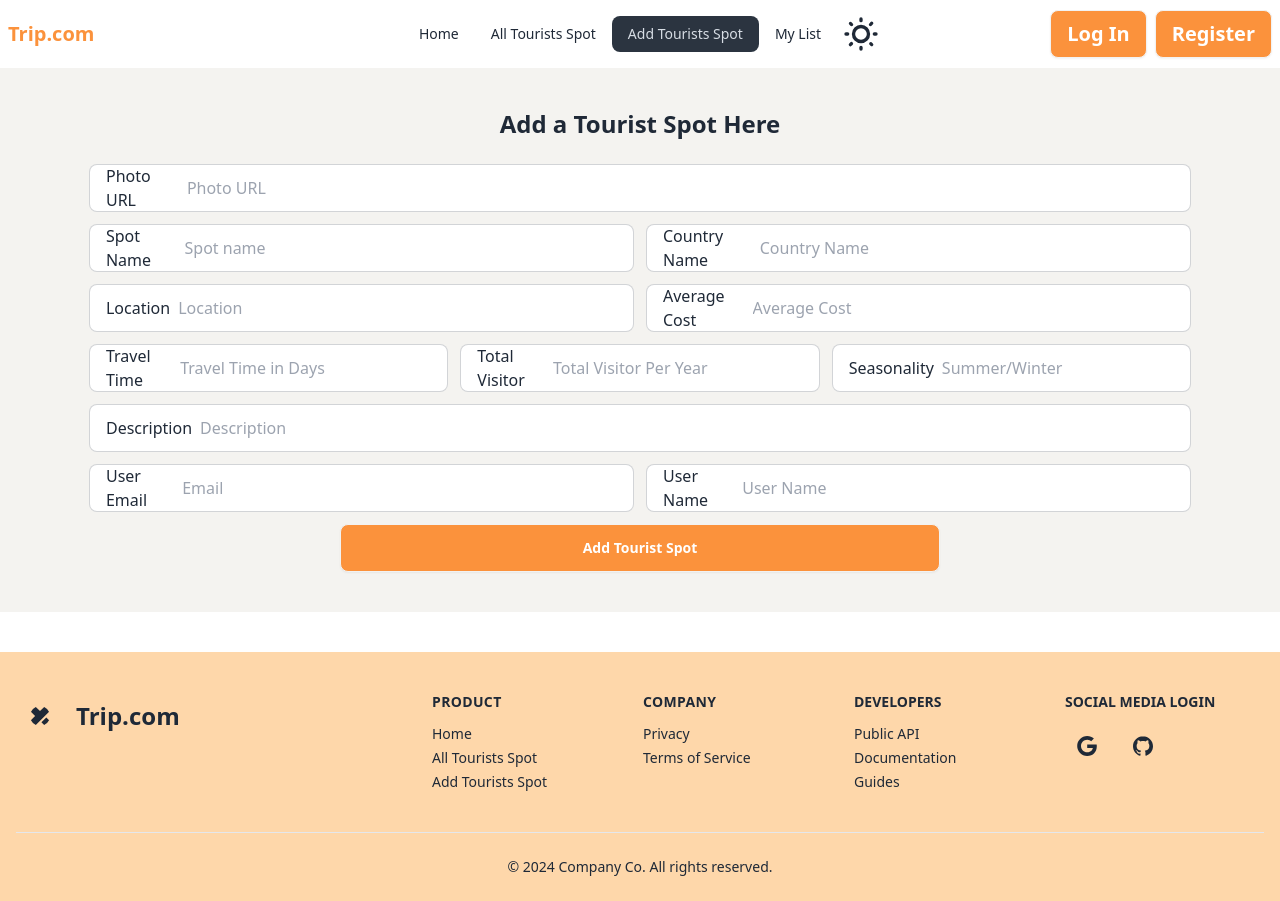
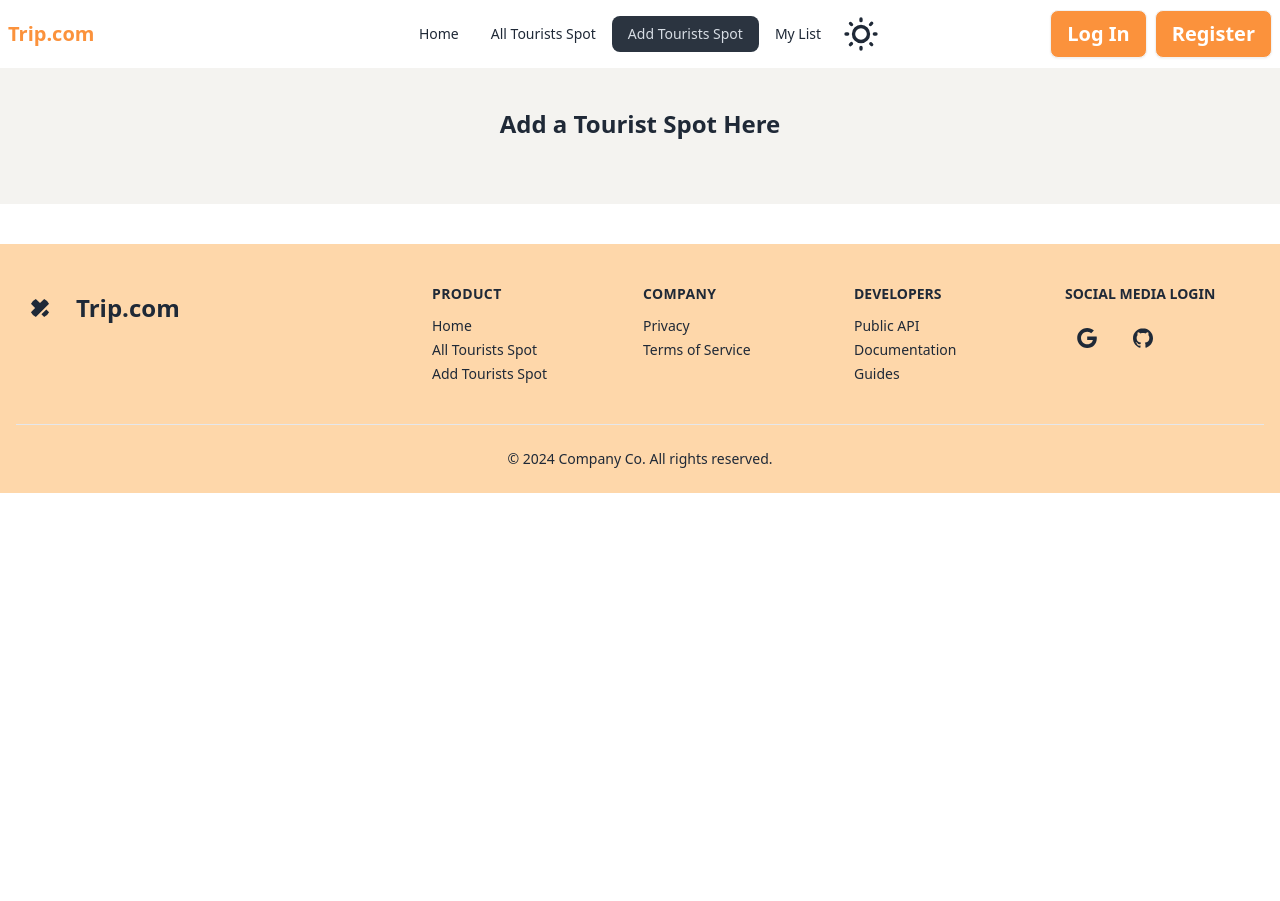
Before and after one commit to MimChowdhury66/PH10-Tourism-Management-client-, a React (Vite) app: page /addTouristsSpot in a window 1280 px wide. After the commit the page ends 800 px from the top, so only its background shows below. Built offline with nearby package versions, Linux system fonts and the light colour scheme; no server answers.

Commit message:
connected-mongo-post

```diff
--- a/src/pages/AddTouristsSpot/AddTouristsSpot.jsx
+++ b/src/pages/AddTouristsSpot/AddTouristsSpot.jsx
@@ -1,6 +1,11 @@
+import { useContext } from "react";
 import { useForm } from "react-hook-form";
-// import Swal from 'sweetalert2';
+import { AuthContext } from "../../AuthProvider/AuthProvider";
+import swal from 'sweetalert';
+
 const AddTouristsSpot = () => {
+
+    const { user } = useContext(AuthContext);
     const {
         register,
         handleSubmit,
@@ -14,6 +19,25 @@ const AddTouristsSpot = () => {
         // console.log(data);
         const newTourist = data;
         console.log(newTourist);
+
+        // send data
+        fetch('http://localhost:5000/addSpot', {
+            method: 'POST',
+            headers: {
+                'content-type': 'application/json'
+            },
+            body: JSON.stringify(newTourist)
+        })
+            .then(res => res.json())
+            .then(data => {
+                console.log(data);
+                if (data.insertedId) {
+                    swal({
+                        icon: "success",
+                        title: "Tourist Spot saved successfully",
+                    });
+                }
+            })
 
         // send data
         // fetch('http://localhost:5000/coffee', {
@@ -41,6 +65,8 @@ const AddTouristsSpot = () => {
         <div className="bg-[#F4F3F0] p-5 lg:p-10">
             <h1 className="text-center text-2xl font-bold mb-6">Add a Tourist Spot Here</h1>
 
+            {
+                user &&
                 <form onSubmit={handleSubmit(onSubmit)} className=" ">
                     <div className=" grid gap-3 w-full justify-center mb-3">
                         <div className="form-control ">
@@ -104,13 +130,14 @@ const AddTouristsSpot = () => {
                             <div className="form-control lg:w-1/2 ">
                                 <label className="input input-bordered flex items-center gap-2">
                                     User Email
-                                <input type="text" name="email" className="grow w-full" placeholder="Email" {...register("Email")} />
+                                    <input type="text" defaultValue={user.email}
+                                        name="email" className="grow w-full" placeholder="Email" {...register("Email")} />
                                 </label>
                             </div>
                             <div className="form-control lg:w-1/2">
                                 <label className="input input-bordered flex items-center gap-2">
                                     User Name
-                                <input type="text" name="user" className="grow w-full" placeholder="User Name" {...register("UserName")} />
+                                    <input type="text" defaultValue={user.displayName} name="user" className="grow w-full" placeholder="User Name" {...register("UserName")} />
                                 </label>
                             </div>
                         </div>
@@ -121,6 +148,7 @@ const AddTouristsSpot = () => {
                         <input type="submit" value="Add Tourist Spot" className="btn  w-1/2  text-white bg-orange-400 " />
                     </div>
                 </form>
+            }
 
         </div>
     );
```
Lines whose indentation alone changed are shown as unchanged.
